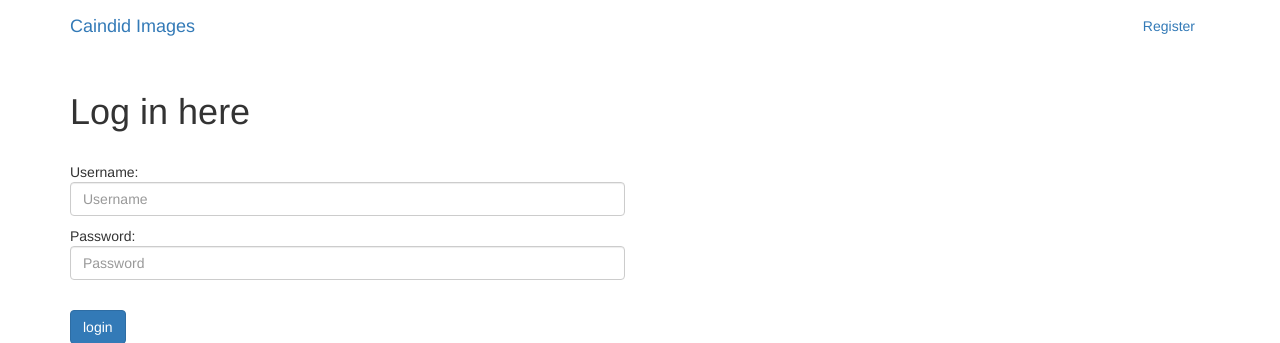
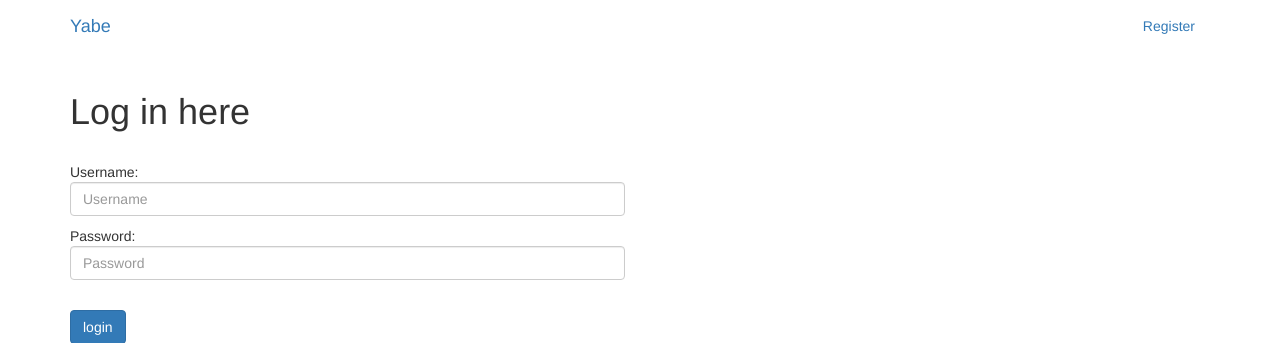
Before and after one commit to alasday/Yabe, a Flask app: page /login in a window 1280 px wide. Shown: the top 343 px of the page. Run offline with Flask 2, Linux system fonts and the light colour scheme; some libraries are stand-ins or nearby versions.

Commit message:
added yabe

```diff
--- a/templates/base.html
+++ b/templates/base.html
@@ -10,7 +10,7 @@
     <nav class="navbar navbar-full navbar-light bg-faded">
         <div class="container">
             <div class="navbar-header">
-                <a class="navbar-brand" href="/">Caindid Images</a>
+                <a class="navbar-brand" href="/">Yabe</a>
             </div>
             <div id="main-navbar" class="navbar-collapse collapse">
                 <ul class="nav navbar-nav navbar-right">
```
